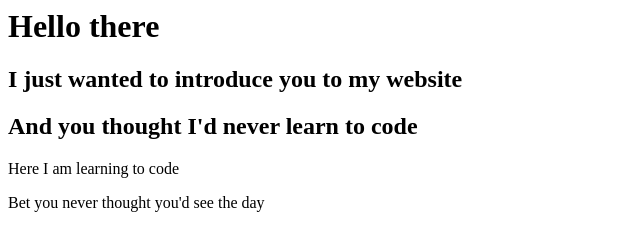
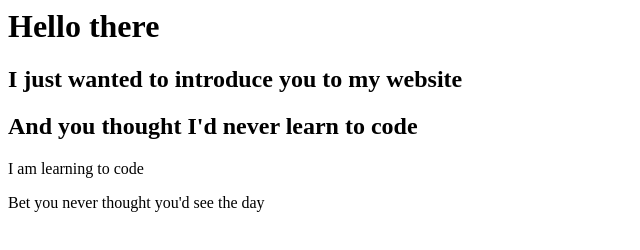
Before and after one commit to alicetusa/first_site, a plain HTML site: page index.html in a window 1280 px wide. Shown: the full height of the page, 0-640 px from the left. Drawn offline with Linux system fonts and the light colour scheme.

Commit message:
index.html

```diff
--- a/index.html
+++ b/index.html
@@ -2,5 +2,5 @@
 <h1> Hello there </h1>
 <h2> I just wanted to introduce you to my website </h2>
 <h2> And you thought I'd never learn to code </h2>
-<p> Here I am learning to code </p>
+<p> I am learning to code </p>
 <p> Bet you never thought you'd see the day </p>
```
